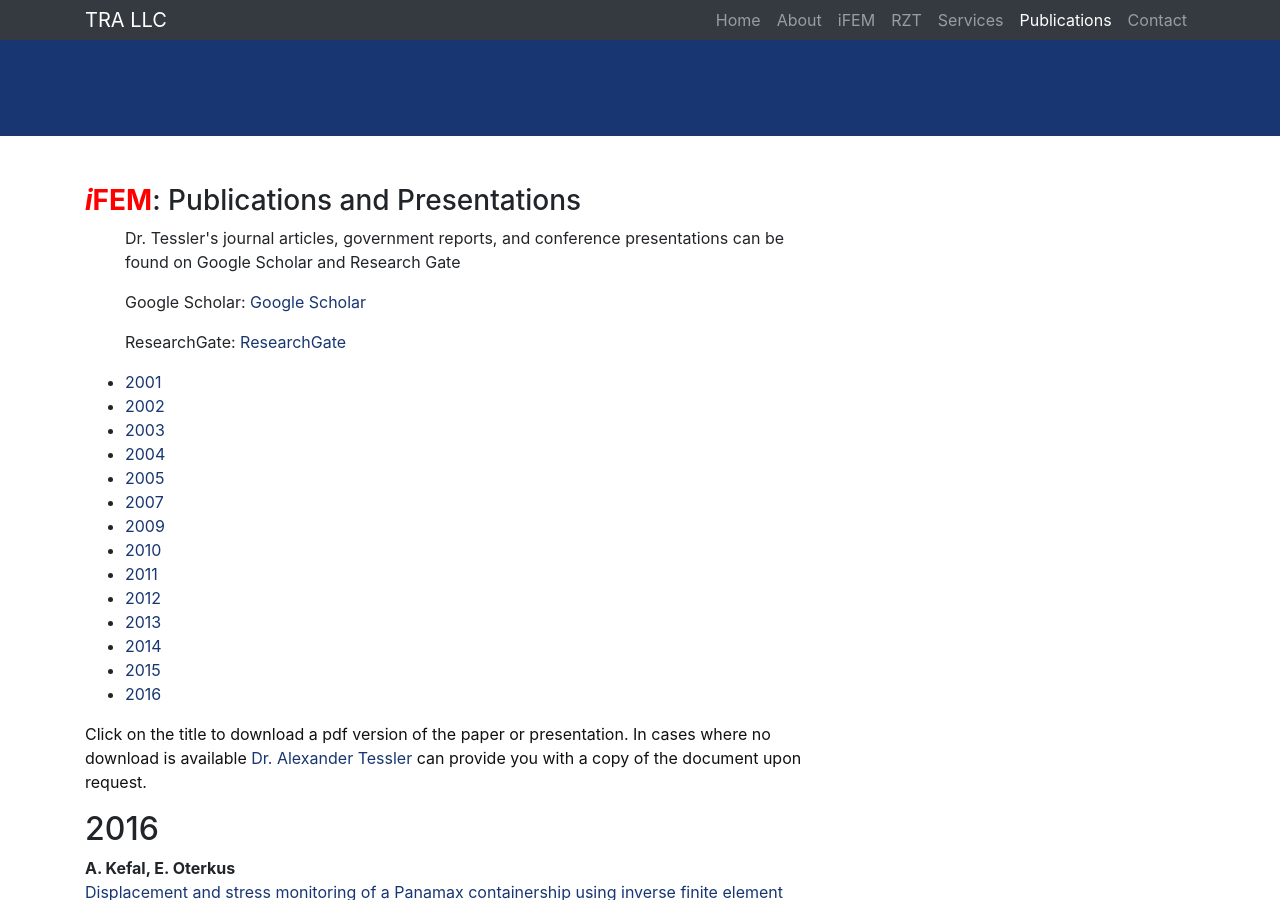
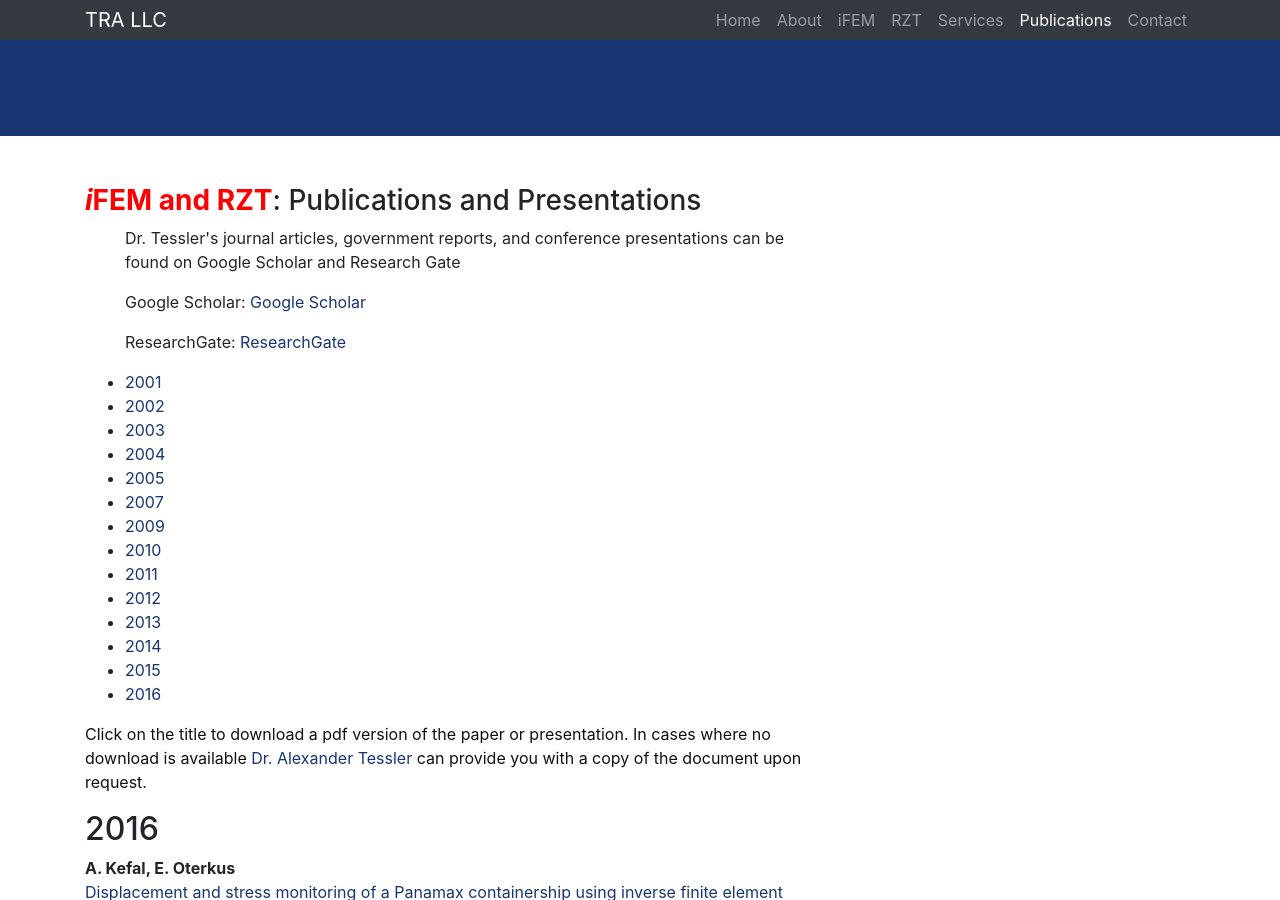
Before and after one commit to tessler-research/tessler-research.github.io, a Jekyll site: the page built from _pages/publications.html, in a window 1280 px wide and 900 px high. Built offline with Jekyll 4.4.1, drawn with Linux system fonts in a browser that asks for light colours.

Commit message:
Update publications.html

```diff
--- a/_pages/publications.html
+++ b/_pages/publications.html
@@ -7,7 +7,7 @@ permalink: /publications/
 <!-- PAGE HEADER -->
           <div class="header" id="page_header">
               <a name="top"></a>
-              <h3 class="title" id="page_title"><b><font color=RED><i>i</i>FEM</font></b>: Publications and Presentations</h3>
+              <h3 class="title" id="page_title"><b><font color=RED><i>i</i>FEM and RZT</font></b>: Publications and Presentations</h3>
               <ul class="menu" id="page_menu">
 
               <p>
```
